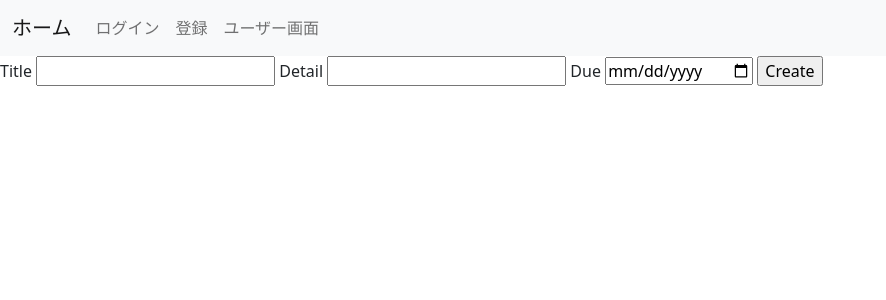
After one commit to var-co-jp/todo-app-sample, a Flask app: page /create in a window 1280 px wide. The commit adds this page. Shown: the top 300 px of the page, without its empty margins (0-886 px from the left). Run offline with Flask 2, Linux system fonts and the light colour scheme.

Commit message:
Taskクラス追加

```diff
--- /dev/null
+++ b/flask_todo/templates/create.html
@@ -0,0 +1,15 @@
+{% extends 'base.html' %}
+
+{% block content %}
+<div class="form">
+    <form action="/" method="POST">
+        <label for="title">Title</label>
+        <input type="text" name="title">
+        <label for="detail">Detail</label>
+        <input type="text" name="detail">
+        <label for="due">Due</label>
+        <input type="date" name="due" required>
+        <input type="submit" value="Create">
+    </form>
+</div>
+{% endblock %}
--- a/flask_todo/views.py
+++ b/flask_todo/views.py
@@ -1,13 +1,29 @@
 from flask import Blueprint, request, render_template, redirect, url_for
 from flask_login import login_user, login_required, logout_user
 from flask_todo.forms import LoginForm, RegisterForm
-from flask_todo.models import User
+from flask_todo.models import User, Task
+from datetime import datetime
 
 bp = Blueprint('todo_app', __name__, url_prefix='')
 
-@bp.route('/')
+@bp.route('/', methods=['GET', 'POST'])
 def home():
-    return render_template('home.html')
+    if request.method == 'GET':
+        tasks = Task.query.all()
+        return render_template('home.html', tasks=tasks)
+
+    else:
+        title = request.form.get('title')
+        detail = request.form.get('detail')
+        due = request.form.get('due')
+
+        due = datetime.strptime(due, '%Y-%m-%d')
+        new_task = Task(title=title, detail=detail, due=due)
+
+        db.session.add(new_task)
+        db.session.commit()
+        return redirect('/')
+    # return render_template('home.html')
 
 @bp.route('/welcome')
 @login_required
@@ -51,3 +67,7 @@ def register():
 @login_required
 def user():
     return render_template('user.html')
+
+@bp.route('/create')
+def create():
+    return render_template('create.html')
```
Also changed, not shown: flask_todo/models.py (+13 -0 lines), flask_todo/templates/home.html (+6 -2 lines), flask_todo/forms.py (line endings or trailing spaces).
